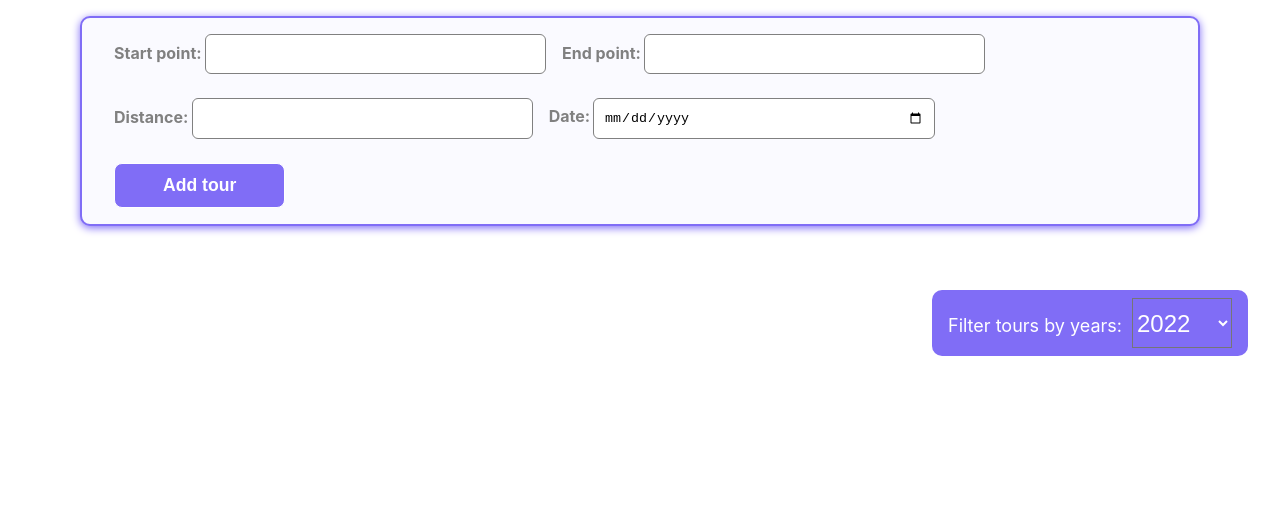
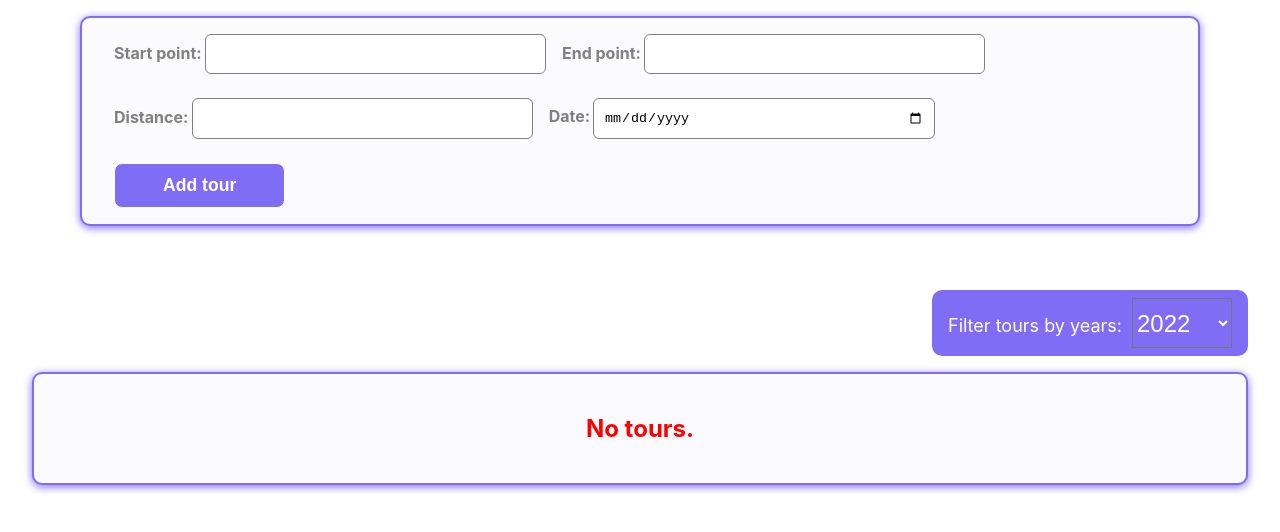
Before and after one commit to edyta555/bicycle-tour, a React (Create React App) app: page / in a window 1280 px wide. Shown: the top 532 px of the page. Built offline with nearby package versions, Linux system fonts and the light colour scheme.

Commit message:
Add NoTour component.

```diff
--- a/src/components/App.js
+++ b/src/components/App.js
@@ -3,6 +3,7 @@ import SingleTour from "./single-tour/SingleTour";
 import { initialToursData } from "./payload";
 import NewTour from "./new-tour/NewTour";
 import ToursFilter from "./tours-filter/ToursFilter";
+import NoTour from "./no-tour/NoTour";
 
 const App = () => {
   const [toursData, setToursData] = useState(initialToursData);
@@ -29,7 +30,10 @@ const App = () => {
         selectedYear={selectedYear}
         onChangeYear={filterToursByYear}
       />
-      {toursToShow.map((tourData) => (
+      {toursToShow.length === 0 ? (
+        <NoTour />
+      ) : (
+        toursToShow.map((tourData) => (
           <SingleTour
             key={tourData.id}
             date={tourData.tourDate}
@@ -37,7 +41,8 @@ const App = () => {
             endPoint={tourData.endPoint}
             distance={tourData.tourDistance}
           />
-      ))}
+        ))
+      )}
     </div>
   );
 };
--- /dev/null
+++ b/src/components/no-tour/NoTour.js
@@ -0,0 +1,11 @@
+import "./no-tour.css";
+
+const NoTour = () => {
+  return (
+    <div className="no-tour-container">
+      <p className="no-tour-info">No tours.</p>
+    </div>
+  );
+};
+
+export default NoTour;
--- /dev/null
+++ b/src/components/no-tour/no-tour.css
@@ -0,0 +1,15 @@
+.no-tour-container {
+  box-shadow: 0 2px 8px #806df6;
+  padding: 1rem 2rem;
+  margin: 1rem 2rem;
+  border-radius: 10px;
+  border: 2px solid #806df6;
+  background-color: #fafaff;
+  text-align: center;
+}
+
+.no-tour-info {
+  font-size: 24px;
+  color: red;
+  font-weight: bold;
+}
```
Lines whose indentation alone changed are shown as unchanged.
